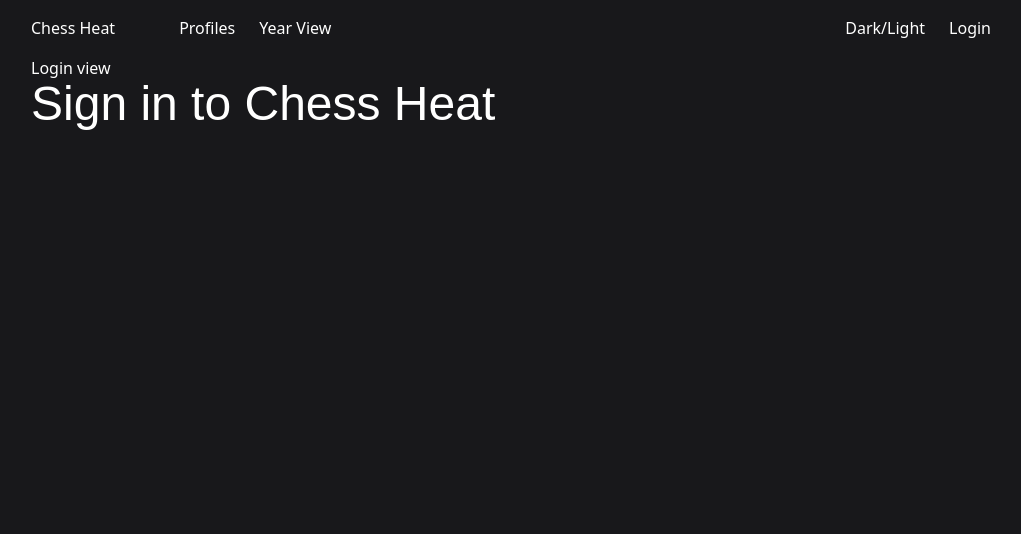
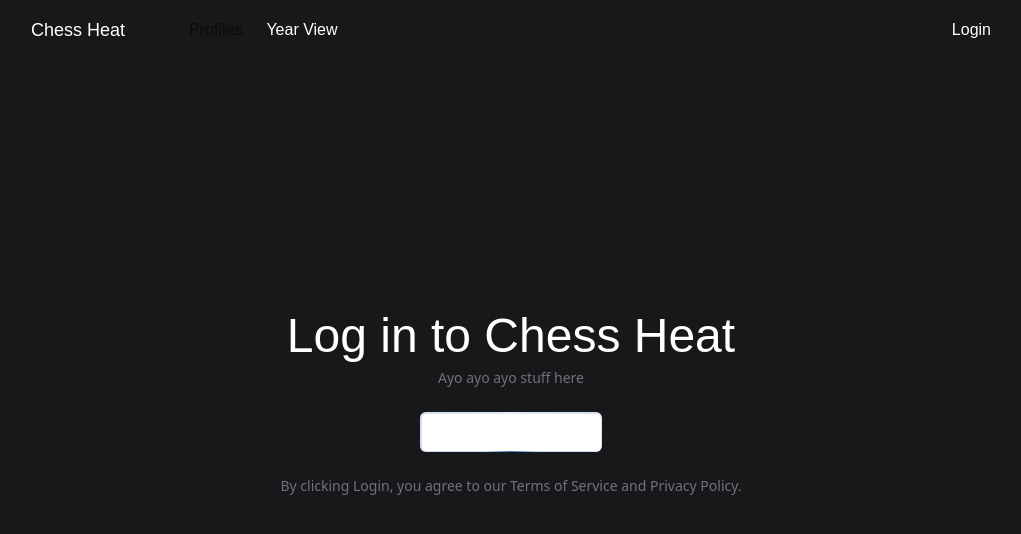
Before and after one commit to maxdemaio/chess-heat-web, a Next.js app: page /login in a window 1280 px wide. Shown: the top 534 px of the page, without its empty margins (129-1150 px from the left). Built offline with nearby package versions, Linux system fonts and the light colour scheme; a web font is replaced by a local one.

Commit message:
login ayo? 1

```diff
--- a/package.json
+++ b/package.json
@@ -18,7 +18,8 @@
     "react": "^18",
     "react-dom": "^18",
     "tailwind-merge": "^2.0.0",
-    "tailwindcss-animate": "^1.0.7"
+    "tailwindcss-animate": "^1.0.7",
+    "next-themes": "^0.2.1"
   },
   "devDependencies": {
     "@types/node": "^20",
--- a/src/app/globals.css
+++ b/src/app/globals.css
@@ -4,65 +4,87 @@
 
 @layer base {
   :root {
+    --gradient-angle: 360deg;
+
     --background: 0 0% 100%;
     --foreground: 240 10% 3.9%;
 
-    --card: 0 0% 100%;
-    --card-foreground: 240 10% 3.9%;
+    --muted: 240 4.8% 95.9%;
+    --muted-foreground: 240 3.8% 46.1%;
 
     --popover: 0 0% 100%;
     --popover-foreground: 240 10% 3.9%;
 
-    --primary: 240 5.9% 10%;
+    --card: 0 0% 100%;
+    --card-hovered: 0 0% 98%;
+    --card-foreground: 240 10% 3.9%;
+
+    --border: 240 5.9% 90%;
+    --input: 240 5.9% 90%;
+
+    --primary: 211 61% 48%;
     --primary-foreground: 0 0% 98%;
 
     --secondary: 240 4.8% 95.9%;
     --secondary-foreground: 240 5.9% 10%;
 
-    --muted: 240 4.8% 95.9%;
-    --muted-foreground: 240 3.8% 46.1%;
-
     --accent: 240 4.8% 95.9%;
-    --accent-foreground: 240 5.9% 10%;
+    --accent-foreground: ;
 
     --destructive: 0 84.2% 60.2%;
     --destructive-foreground: 0 0% 98%;
 
-    --border: 240 5.9% 90%;
-    --input: 240 5.9% 90%;
-    --ring: 240 10% 3.9%;
+    --error-label: 0 84.2% 60.2%;
+
+    --ring: 240 5% 64.9%;
 
     --radius: 0.5rem;
+
+    --difficulty-beginner: 201 96% 32%;
+    --difficulty-easy: 150 100% 25%;
+    --difficulty-medium: 35 92% 33%;
+    --difficulty-hard: 0 72% 51%;
+    --difficulty-extreme: 262 83% 58%;
+
+    --difficulty-beginner-dark: 199 69% 72%;
+    --difficulty-easy-dark: 142 77% 73%;
+    --difficulty-medium-dark: 31 86% 60%;
+    --difficulty-hard-dark: 0 91% 71%;
+    --difficulty-extreme-dark: 269 97% 85%;
   }
 
   .dark {
     --background: 240 10% 3.9%;
     --foreground: 0 0% 98%;
 
-    --card: 240 10% 3.9%;
-    --card-foreground: 0 0% 98%;
+    --muted: 240 3.7% 15.9%;
+    --muted-foreground: 240 5% 64.9%;
 
     --popover: 240 10% 3.9%;
     --popover-foreground: 0 0% 98%;
 
-    --primary: 0 0% 98%;
-    --primary-foreground: 240 5.9% 10%;
+    --card: 240 10% 3.9%;
+    --card-hovered: 240 10% 6.9%;
+    --card-foreground: 0 0% 98%;
+
+    --border: 240 3.7% 15.9%;
+    --input: 240 3.7% 15.9%;
+
+    --primary: 211 61% 48%;
+    --primary-foreground: 0 0% 98%;
 
     --secondary: 240 3.7% 15.9%;
     --secondary-foreground: 0 0% 98%;
 
-    --muted: 240 3.7% 15.9%;
-    --muted-foreground: 240 5% 64.9%;
-
     --accent: 240 3.7% 15.9%;
-    --accent-foreground: 0 0% 98%;
+    --accent-foreground: ;
 
     --destructive: 0 62.8% 30.6%;
-    --destructive-foreground: 0 0% 98%;
+    --destructive-foreground: 0 85.7% 97.3%;
 
-    --border: 240 3.7% 15.9%;
-    --input: 240 3.7% 15.9%;
-    --ring: 240 4.9% 83.9%;
+    --error-label: 0 92.2% 64.9%;
+
+    --ring: 240 3.7% 15.9%;
   }
 }
 
@@ -74,3 +96,38 @@
     @apply bg-background text-foreground;
   }
 }
+
+/* overrides silly annoying shadcn default */
+/* it doesn't transition shadows by default */
+.shadcnoverridetransition {
+  transition: all 0.3s ease !important;
+}
+.shadcnoverridetransition:active {
+  transition: all 0.075s ease !important;
+}
+
+.fancy-border-gradient::before {
+  inset: 0;
+  content: '';
+  --angle: 0deg;
+  position: absolute;
+  border-radius: inherit;
+  padding: 1.5px; /* control the border thickness */
+  background: conic-gradient(
+    from var(--angle),
+    #3178c622,
+    #3178c644 35%,
+    #3178c688 39%,
+    #3178c6,
+    #3178c688 61%,
+    #3178c644 65%,
+    #3178c622
+  );
+  -webkit-mask-composite: xor;
+  -webkit-mask:
+    linear-gradient(#fff 0 0) content-box,
+    linear-gradient(#fff 0 0);
+  animation: 3s rotate linear infinite;
+  mask-composite: exclude;
+  pointer-events: none;
+}
--- a/src/app/login/page.tsx
+++ b/src/app/login/page.tsx
@@ -1,12 +1,24 @@
-import { UserAuthForm } from "@/components/userauthform";
+import { LoginButton } from "@/components/login-button";
+import { Button } from "@/components/ui/button";
+import { Icons } from "@/components/ui/icons";
 
-export default function Login() {
+export default function Login({
+  searchParams,
+}: {
+  searchParams: {
+    redirectTo: string | null;
+  };
+}) {
   return (
-    <div>
-      <div>Login view</div>
-      <div>
-        <h1 className="text-5xl font-kai">Sign in to Chess Heat</h1>
-      </div>
+    <div className="-mt-[56px] flex h-screen flex-col items-center justify-center gap-2">
+      <h1 className="text-5xl font-kai">Log in to Chess Heat</h1>
+      <p className="mb-4 text-muted-foreground text-sm">
+        Ayo ayo ayo stuff here
+      </p>
+      <LoginButton redirectTo={searchParams.redirectTo ?? '/explore'}/>
+      <p className="mt-4 text-muted-foreground text-sm">
+        By clicking Login, you agree to our Terms of Service and Privacy Policy.
+      </p>
     </div>
   );
 }
--- a/src/components/Navigation/index.tsx
+++ b/src/components/Navigation/index.tsx
@@ -1,16 +1,19 @@
 import Link from "next/link"
+
+import { ThemeButton } from './theme-button';
+
 
 export function Navigation() {
   return (
-    <nav className="flex justify-between p-4 lt-xs:px-4 px-8 max-w-5xl mx-auto">
+    <nav className="font-kai flex justify-between p-4 lt-xs:px-4 px-8 max-w-5xl mx-auto">
       <div className="flex gap-6 items-center">
-        <Link href="/">Chess Heat</Link>
+        <Link href="/" className="text-lg">Chess Heat</Link>
         <div className="spacer p-2"></div>
-        <Link href="/profiles">Profiles</Link>
+        <Link href="/profiles" className="hover:text-foreground text-foreground/80 transition-colors">Profiles</Link>
         <Link href="/year-view">Year View</Link>
       </div>
       <div className="flex gap-6 items-center">
-        <div>Dark/Light</div>
+        <ThemeButton />
         {/* TODO: show login if not authed, otherwise, profile svg */}
         <Link href="/login">Login</Link>
       </div>
--- /dev/null
+++ b/src/components/Navigation/theme-button.tsx
@@ -0,0 +1,32 @@
+'use client';
+
+import { useEffect, useState } from 'react';
+import { useTheme } from 'next-themes';
+import { Icons } from '@/components/ui/icons';
+
+export function ThemeButton() {
+  const [mounted, setMounted] = useState(false);
+  const { setTheme, resolvedTheme } = useTheme();
+
+  useEffect(() => {
+    setMounted(true);
+  }, []);
+
+  return (
+    <>
+      {mounted ? (
+        <button
+          aria-label="theme button"
+          className="focus:bg-accent rounded-lg p-2 duration-300 focus:outline-none focus-visible:ring-2"
+          onClick={() => {
+            setTheme(resolvedTheme === 'dark' ? 'light' : 'dark');
+          }}
+          type="button"
+        >
+          {resolvedTheme === 'dark' && <Icons.moon aria-hidden="true" className="h-5 w-5" />}
+          {resolvedTheme === 'light' && <Icons.sun aria-hidden="true" className="h-5 w-5" />}
+        </button>
+      ) : null}
+    </>
+  );
+}
--- /dev/null
+++ b/src/components/login-button.tsx
@@ -0,0 +1,47 @@
+'use client';
+
+// import { signIn } from '@repo/auth/react';
+
+function signIn(param1: string, param2: Object) {
+  return null;
+}
+
+import { Button } from '@/components/ui/button';
+import { useState } from 'react';
+
+type State = 'error' | 'idle' | 'pending' | 'success';
+
+export function LoginButton({ redirectTo }: { redirectTo: string }) {
+  const [state, setState] = useState<State>('idle');
+
+  const handleSignIn = async () => {
+    try {
+      setState('pending');
+      await signIn('github', { callbackUrl: redirectTo });
+    } catch (error) {
+      setState('error');
+    }
+  };
+
+  return (
+    <div className="mx-auto rounded-md duration-300 hover:shadow-[0_0_2rem_-0.5rem_#3178c6]">
+      <Button
+        variant="outline"
+        onClick={handleSignIn}
+        disabled={state === 'pending'}
+        className="fancy-border-gradient hover:bg-background relative mx-auto flex gap-4 border-none"
+      >
+        Login with GitHub{' '}
+        <svg
+          role="img"
+          viewBox="0 0 24 24"
+          className="h-4 w-4 fill-current"
+          xmlns="http://www.w3.org/2000/svg"
+        >
+          <title>GitHub</title>
+          <path d="M12 .297c-6.63 0-12 5.373-12 12 0 5.303 3.438 9.8 8.205 11.385.6.113.82-.258.82-.577 0-.285-.01-1.04-.015-2.04-3.338.724-4.042-1.61-4.042-1.61C4.422 18.07 3.633 17.7 3.633 17.7c-1.087-.744.084-.729.084-.729 1.205.084 1.838 1.236 1.838 1.236 1.07 1.835 2.809 1.305 3.495.998.108-.776.417-1.305.76-1.605-2.665-.3-5.466-1.332-5.466-5.93 0-1.31.465-2.38 1.235-3.22-.135-.303-.54-1.523.105-3.176 0 0 1.005-.322 3.3 1.23.96-.267 1.98-.399 3-.405 1.02.006 2.04.138 3 .405 2.28-1.552 3.285-1.23 3.285-1.23.645 1.653.24 2.873.12 3.176.765.84 1.23 1.91 1.23 3.22 0 4.61-2.805 5.625-5.475 5.92.42.36.81 1.096.81 2.22 0 1.606-.015 2.896-.015 3.286 0 .315.21.69.825.57C20.565 22.092 24 17.592 24 12.297c0-6.627-5.373-12-12-12" />
+        </svg>
+      </Button>
+    </div>
+  );
+}
--- a/src/components/ui/icons.tsx
+++ b/src/components/ui/icons.tsx
@@ -1,4 +1,4 @@
-type IconProps = React.HTMLAttributes<SVGElement>
+type IconProps = React.HTMLAttributes<SVGElement>;
 
 export const Icons = {
   logo: (props: IconProps) => (
@@ -145,4 +145,41 @@ export const Icons = {
       <path d="M21 12a9 9 0 1 1-6.219-8.56" />
     </svg>
   ),
-}
+  sun: (props: IconProps) => (
+    //
+    <svg
+      xmlns="http://www.w3.org/2000/svg"
+      width="32"
+      height="32"
+      viewBox="0 0 24 24"
+      {...props}
+    >
+      <path fill="currentColor" d="M17 12a5 5 0 1 1-10 0a5 5 0 0 1 10 0Z" />
+      <path
+        fill="currentColor"
+        fill-rule="evenodd"
+        d="M12 1.25a.75.75 0 0 1 .75.75v2a.75.75 0 0 1-1.5 0V2a.75.75 0 0 1 .75-.75ZM3.669 3.716a.75.75 0 0 1 1.06-.047L6.95 5.7a.75.75 0 1 1-1.012 1.107L3.716 4.776a.75.75 0 0 1-.047-1.06Zm16.662 0a.75.75 0 0 1-.047 1.06l-2.222 2.031A.75.75 0 0 1 17.05 5.7l2.222-2.031a.75.75 0 0 1 1.06.047ZM1.25 12a.75.75 0 0 1 .75-.75h2a.75.75 0 0 1 0 1.5H2a.75.75 0 0 1-.75-.75Zm18 0a.75.75 0 0 1 .75-.75h2a.75.75 0 0 1 0 1.5h-2a.75.75 0 0 1-.75-.75Zm-2.224 5.025a.75.75 0 0 1 1.06 0l2.222 2.223a.75.75 0 0 1-1.06 1.06l-2.222-2.222a.75.75 0 0 1 0-1.06Zm-10.051 0a.75.75 0 0 1 0 1.061l-2.223 2.222a.75.75 0 0 1-1.06-1.06l2.222-2.223a.75.75 0 0 1 1.06 0ZM12 19.25a.75.75 0 0 1 .75.75v2a.75.75 0 0 1-1.5 0v-2a.75.75 0 0 1 .75-.75Z"
+        clip-rule="evenodd"
+      />
+    </svg>
+  ),
+  moon: (props: IconProps) => (
+    // solar:moon-stars-bold
+    <svg
+      xmlns="http://www.w3.org/2000/svg"
+      width="32"
+      height="32"
+      viewBox="0 0 24 24"
+      {...props}
+    >
+      <path
+        fill="currentColor"
+        d="M19.9 2.307a.483.483 0 0 0-.9 0l-.43 1.095a.484.484 0 0 1-.272.274l-1.091.432a.486.486 0 0 0 0 .903l1.091.432a.48.48 0 0 1 .272.273L19 6.81c.162.41.74.41.9 0l.43-1.095a.484.484 0 0 1 .273-.273l1.091-.432a.486.486 0 0 0 0-.903l-1.091-.432a.484.484 0 0 1-.273-.274l-.43-1.095ZM16.033 8.13a.483.483 0 0 0-.9 0l-.157.399a.484.484 0 0 1-.272.273l-.398.158a.486.486 0 0 0 0 .903l.398.157c.125.05.223.148.272.274l.157.399c.161.41.739.41.9 0l.157-.4a.484.484 0 0 1 .272-.273l.398-.157a.486.486 0 0 0 0-.903l-.398-.158a.484.484 0 0 1-.272-.273l-.157-.4Z"
+      />
+      <path
+        fill="currentColor"
+        d="M12 22c5.523 0 10-4.477 10-10c0-.463-.694-.54-.933-.143a6.5 6.5 0 1 1-8.924-8.924C12.54 2.693 12.463 2 12 2C6.477 2 2 6.477 2 12s4.477 10 10 10Z"
+      />
+    </svg>
+  ),
+};
```
Also changed, not shown: 1 other file (tests, documents, lock files or other folders).
